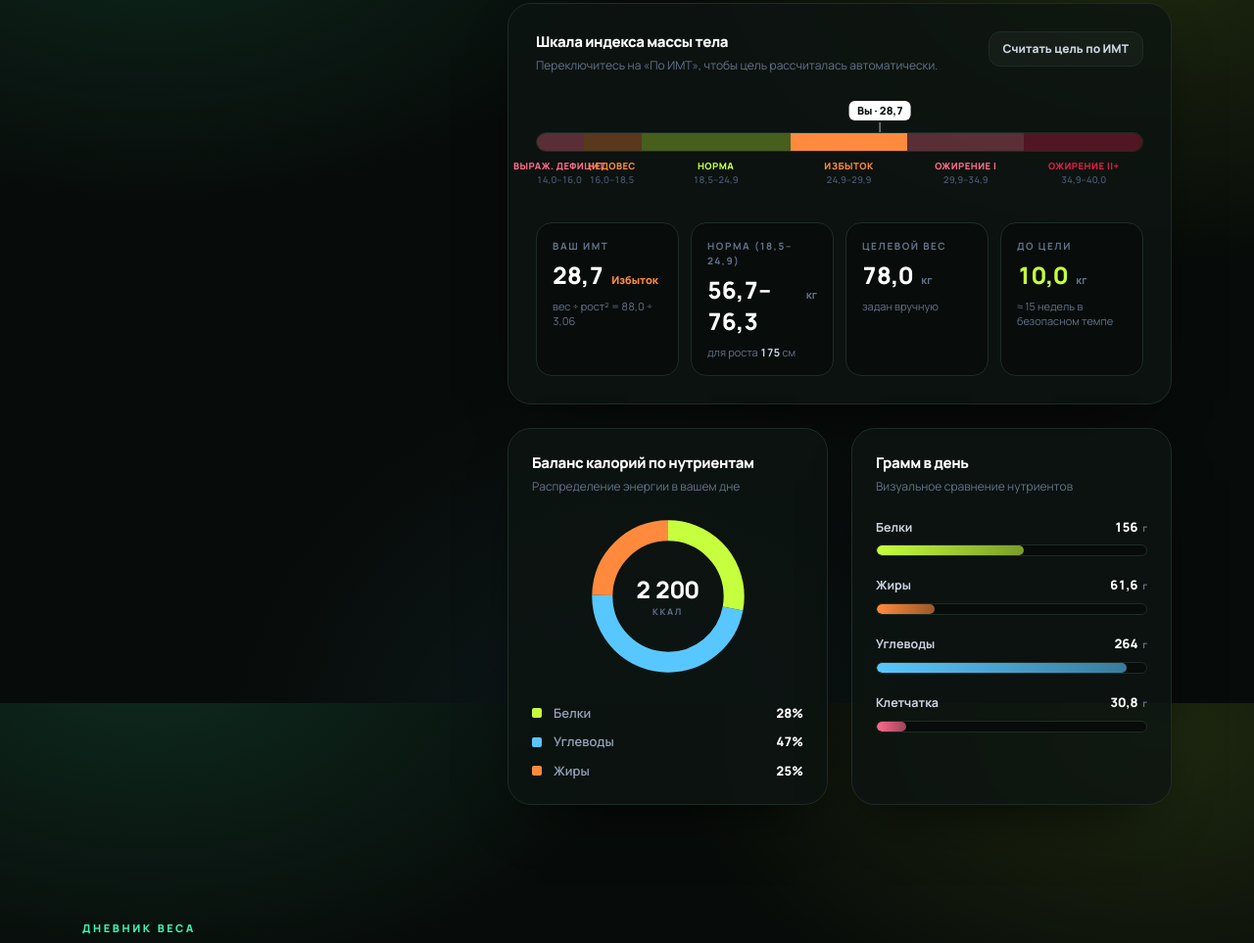
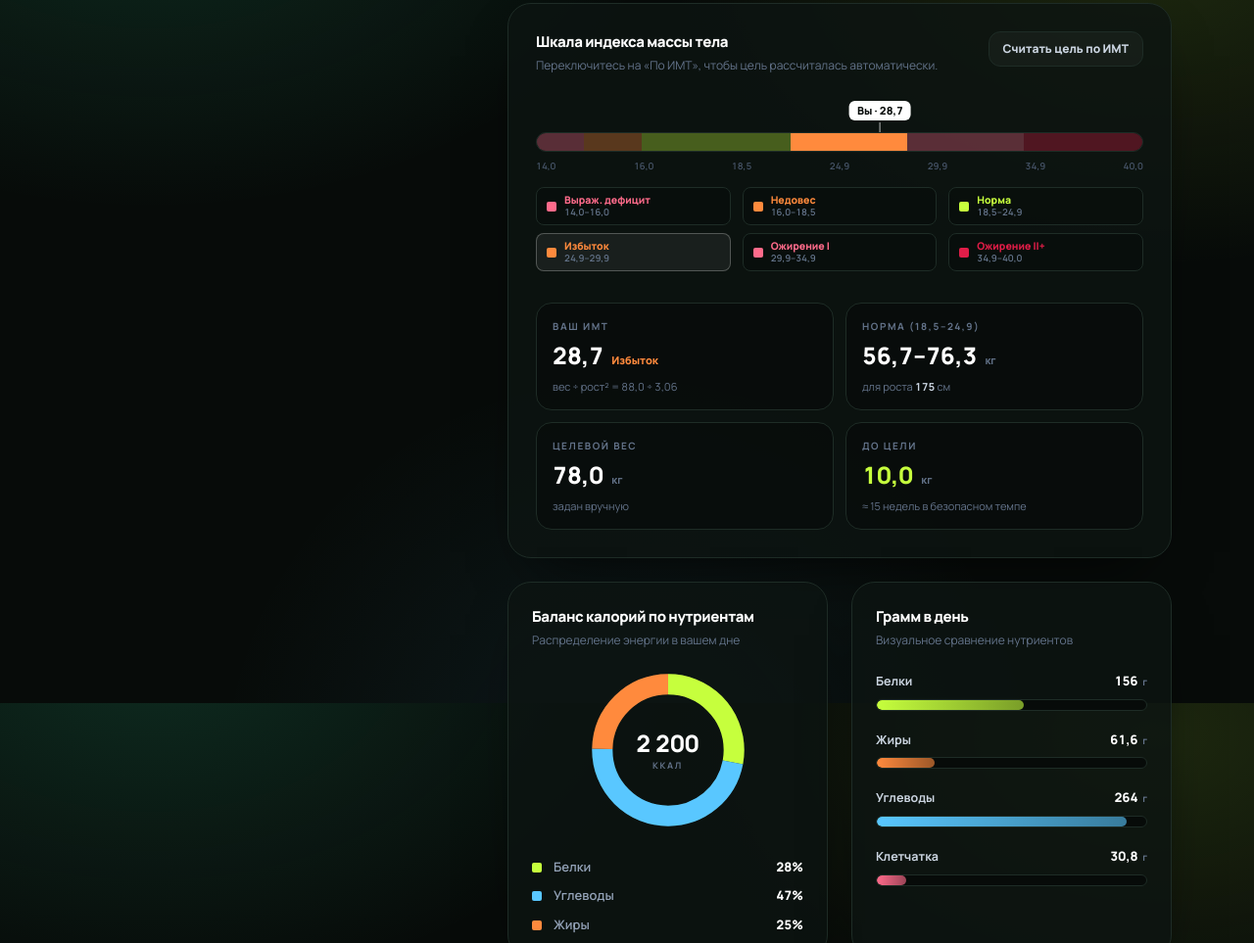
Before and after one commit to westtrade/fatlosscalc, a plain HTML site: page index.html in a window 1280 px wide. Shown: the part 1682-2645 px from the top of the page at 98% size. Drawn offline with Linux system fonts and the light colour scheme.

Commit message:
Шкала ИМТ: убраны наезжающие подписи, выровнены карточки
- названия зон больше не позиционируются абсолютно по центру зоны
  (длинные ярлыки вроде «Выраж. дефицит» наезжали на «Недовес» на
  13-48px при любой ширине). Теперь это легенда-сетка: 2 колонки
  на мобильных, 3 от sm
- под шкалой оставлены только короткие границы значений
  (14,0 -> 16,0 -> ... -> 40,0) вместо подписей зон
- активная зона подсвечивается рамкой; на узких экранах длинное
  название сокращается («Дефицит»), полное показывается от sm
- карточки статистики: 4 колонки в узкой секции давали 146px и
  перенос строк (высота 110 -> 157px). Стало 2 колонки: 304px
  и ровная высота 110px на всех ширинах

```diff
--- a/assets/calc/calc.app.js
+++ b/assets/calc/calc.app.js
@@ -100,7 +100,7 @@ SCALE_MAX: 40,
 
 
 bmiScale: [
-  { from: 14, to: 16, color: "#FF6B8B", label: "Выраж. дефицит" },
+  { from: 14, to: 16, color: "#FF6B8B", label: "Выраж. дефицит", short: "Дефицит" },
   { from: 16, to: 18.5, color: "#FF8A3D", label: "Недовес" },
   { from: 18.5, to: 24.9, color: "#C6FF3D", label: "Норма" },
   { from: 24.9, to: 29.9, color: "#FF8A3D", label: "Избыток" },
--- a/index.html
+++ b/index.html
@@ -950,28 +950,50 @@
                   ></div>
                 </div>
 
-                <div class="relative mt-2 h-8">
+                <!-- границы значений: короткие числа, без названий зон -->
+                <div class="mt-2 flex justify-between text-[9.5px] font-semibold text-slate-600">
+                  <template x-for="seg in bmiScale" :key="'b'+seg.label">
+                    <span class="num" x-text="fmt(seg.from,1).replace('.',',')"></span>
+                  </template>
+                  <span class="num" x-text="fmt(SCALE_MAX,1).replace('.',',')"></span>
+                </div>
+
+                <!-- легенда зон: в сетке, поэтому длинные названия не наезжают -->
+                <div class="mt-3.5 grid grid-cols-2 gap-x-3 gap-y-2 sm:grid-cols-3">
                   <template x-for="seg in bmiScale" :key="'l'+seg.label">
                     <div
-                      class="absolute top-0 -translate-x-1/2 text-center"
-                      :style="`left:${((seg.from+seg.to)/2-SCALE_MIN)/(SCALE_MAX-SCALE_MIN)*100}%`"
+                      class="flex items-center gap-2 rounded-lg border px-2.5 py-1.5 transition"
+                      :class="seg.label===currentCat.label
+                        ? 'border-white/25 bg-white/[.06]'
+                        : 'border-line bg-ink/40'"
                     >
-                      <div
-                        class="text-[9.5px] font-extrabold uppercase tracking-wider whitespace-nowrap"
-                        :style="`color:${seg.color}`"
-                        x-text="seg.label"
-                      ></div>
-                      <div
-                        class="num text-[9.5px] text-slate-600 font-semibold"
-                        x-text="fmt(seg.from,1).replace('.',',')+'–'+fmt(seg.to,1).replace('.',',')"
-                      ></div>
+                      <span
+                        class="h-2.5 w-2.5 shrink-0 rounded-sm"
+                        :style="`background:${seg.color}`"
+                      ></span>
+                      <span class="min-w-0 flex-1 leading-tight">
+                        <span
+                          class="block truncate text-[10.5px] font-extrabold sm:hidden"
+                          :style="`color:${seg.color}`"
+                          x-text="seg.short || seg.label"
+                        ></span>
+                        <span
+                          class="hidden truncate text-[10.5px] font-extrabold sm:block"
+                          :style="`color:${seg.color}`"
+                          x-text="seg.label"
+                        ></span>
+                        <span
+                          class="num block text-[9.5px] font-semibold text-slate-500"
+                          x-text="fmt(seg.from,1).replace('.',',')+'–'+fmt(seg.to,1).replace('.',',')"
+                        ></span>
+                      </span>
                     </div>
                   </template>
                 </div>
               </div>
 
               <!-- stats -->
-              <div class="grid sm:grid-cols-2 xl:grid-cols-4 gap-3 mt-7">
+              <div class="mt-7 grid gap-3 sm:grid-cols-2">
                 <div class="rounded-2xl border border-line bg-ink/60 p-4">
                   <div
                     class="text-[10px] font-bold uppercase tracking-[.16em] text-slate-500"
```
Also changed, not shown: assets/css/tailwind.css.
